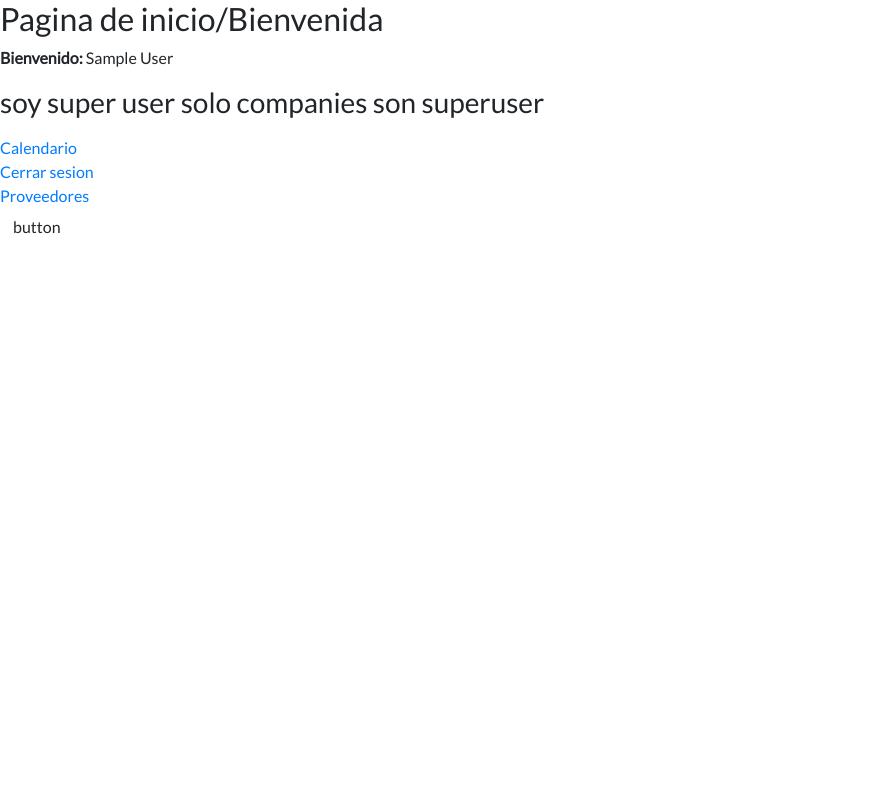
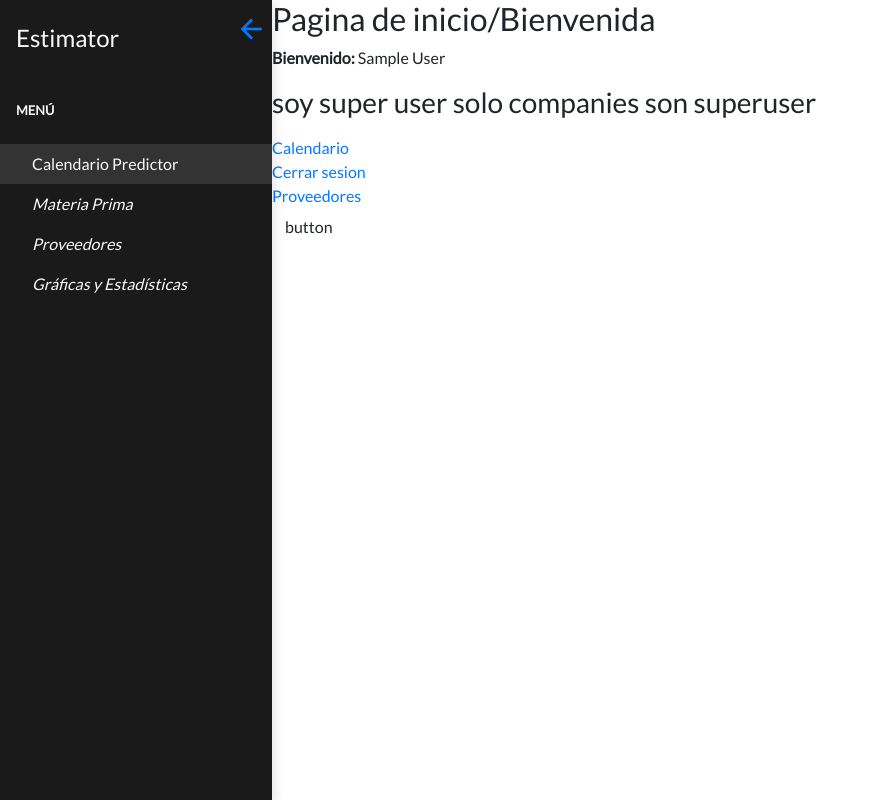
Before and after one commit to LuisReyes98/estimator, a Django app: page / in a window 1280 px wide. Shown: the whole page, without its empty margins (0-879 px from the left). Run offline with Django 3.2, Linux system fonts and the light colour scheme; the visitor is signed in with stand-in values (Sample User, id 1); style sheets or scripts are compiled from the project's sources; some libraries are stand-ins or nearby versions.

Commit message:
barra de navegacion

```diff
--- a/estimator/templates/home.html
+++ b/estimator/templates/home.html
@@ -1,6 +1,8 @@
-{% extends 'layouts/base.html' %}
+{% extends 'layouts/base_app.html' %}
 
 {% block content %}
+    {{block.super}}
+    <div class="page-content">
         <h2>
             Pagina de inicio/Bienvenida
         </h2>
@@ -26,5 +28,6 @@
         <br>
 
         <a class="waves-effect waves-dark btn">button</a>
+    </div>
 
 {% endblock content %}
--- /dev/null
+++ b/estimator/templates/layouts/base_app.html
@@ -0,0 +1,7 @@
+{% extends 'layouts/base.html' %}
+
+
+{% block content %}
+    {{block.super}}
+    {% include "layouts/components/navigation.html" %}
+{% endblock content %}
--- /dev/null
+++ b/estimator/templates/layouts/components/navigation.html
@@ -0,0 +1,76 @@
+<!-- Vertical navbar -->
+<div class="vertical-nav app__navigation" id="sidebar">
+  <div class="py-4 px-3 mb-4">
+    <a href="#" class="nav--button">
+      <i class="mdi mdi-arrow-left"></i>
+    </a>
+    <div class="media d-flex align-items-center">
+      <div class="media-body">
+        <h4 class="m-0 text-light">Estimator</h4>
+      </div>
+    </div>
+  </div>
+
+  <p class="text-light font-weight-bold text-uppercase px-3 small pb-4 mb-0">
+    Menú
+  </p>
+
+  <ul class="nav flex-column mb-0 nav--menu">
+    <li class="nav-item">
+      <a href="#" class="nav-link text-light nav--bg_light">
+        <i class="fa fa-th-large mr-3 text-primary fa-fw"></i>
+        Calendario Predictor
+      </a>
+    </li>
+    <li class="nav-item">
+      <a href="#" class="nav-link text-light font-italic">
+        <i class="fa fa-address-card mr-3 text-primary fa-fw"></i>
+        Materia Prima
+      </a>
+    </li>
+    <li class="nav-item">
+      <a href="#" class="nav-link text-light font-italic">
+        <i class="fa fa-cubes mr-3 text-primary fa-fw"></i>
+        Proveedores
+      </a>
+    </li>
+    <li class="nav-item">
+      <a href="#" class="nav-link text-light font-italic">
+        <i class="fa fa-picture-o mr-3 text-primary fa-fw"></i>
+        Gráficas y Estadísticas
+      </a>
+    </li>
+  </ul>
+
+  {% comment %} <p class="text-gray font-weight-bold text-uppercase px-3 small py-4 mb-0">
+    Charts
+  </p>
+
+  <ul class="nav flex-column bg-white mb-0">
+    <li class="nav-item">
+      <a href="#" class="nav-link text-dark font-italic">
+        <i class="fa fa-area-chart mr-3 text-primary fa-fw"></i>
+        Area charts
+      </a>
+    </li>
+    <li class="nav-item">
+      <a href="#" class="nav-link text-dark font-italic">
+        <i class="fa fa-bar-chart mr-3 text-primary fa-fw"></i>
+        Bar charts
+      </a>
+    </li>
+    <li class="nav-item">
+      <a href="#" class="nav-link text-dark font-italic">
+        <i class="fa fa-pie-chart mr-3 text-primary fa-fw"></i>
+        Pie charts
+      </a>
+    </li>
+    <li class="nav-item">
+      <a href="#" class="nav-link text-dark font-italic">
+        <i class="fa fa-line-chart mr-3 text-primary fa-fw"></i>
+        Line charts
+      </a>
+    </li>
+  </ul> {% endcomment %}
+</div>
+<!-- End vertical navbar -->
--- /dev/null
+++ b/scss/_navigation.scss
@@ -0,0 +1,70 @@
+.app {
+
+    &__navigation {
+        background: #1a1a1a;
+
+        .nav--button {
+            position: absolute;
+            top: 0;
+            right: 0;
+            font-size: 2em;
+            margin: 5px;
+        }
+
+        .nav--bg_light {
+            background: #333;
+        }
+
+        .nav--menu {
+            border-bottom: 1px #333;
+
+            li:hover {
+                background: #333;
+                color: #f8f9fa;
+            }
+        }
+    }
+}
+
+.vertical-nav {
+  min-width: 17rem;
+  width: 17rem;
+  height: 100vh;
+  position: fixed;
+  top: 0;
+  left: 0;
+  box-shadow: 3px 3px 10px rgba(0, 0, 0, 0.1);
+  transition: all 0.4s;
+}
+
+#sidebar.active {
+  margin-left: -17rem;
+}
+
+#content.active {
+  width: 100%;
+  margin: 0;
+}
+
+@media (max-width: 768px) {
+  #sidebar {
+    margin-left: -17rem;
+  }
+  #sidebar.active {
+    margin-left: 0;
+  }
+  #content {
+    width: 100%;
+    margin: 0;
+  }
+  #content.active {
+    margin-left: 17rem;
+    width: calc(100% - 17rem);
+  }
+}
+
+.page-content {
+  width: calc(100% - 17rem);
+  margin-left: 17rem;
+  transition: all 0.4s;
+}
--- a/scss/styles.scss
+++ b/scss/styles.scss
@@ -92,3 +92,4 @@ $dark_blue: #1A20BF;
 @import 'login';
 @import 'shared';
 @import 'calendar';
+@import 'navigation';
```
Lines whose indentation alone changed are shown as unchanged.
